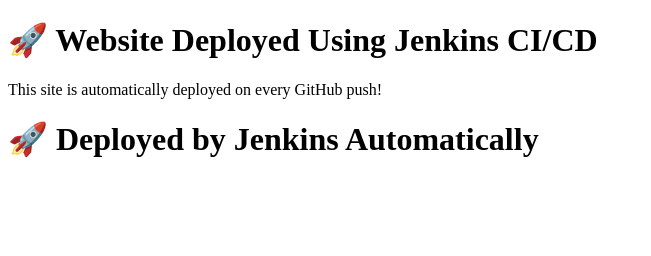
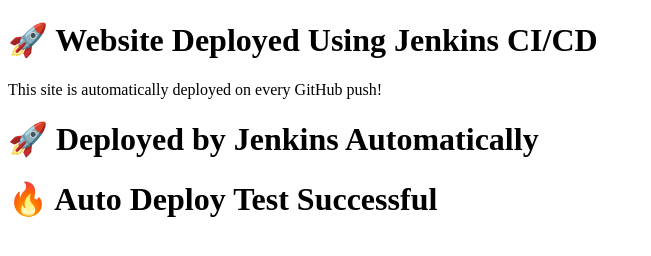
Before and after one commit to pranavnigade123/jenkins-project, a plain HTML site: page index.html in a window 1280 px wide. Shown: the whole page, without its empty margins (0-651 px from the left). Drawn offline with Linux system fonts and the light colour scheme.

Commit message:
Add auto deploy success message to index.html

```diff
--- a/index.html
+++ b/index.html
@@ -7,5 +7,7 @@
     <h1>🚀 Website Deployed Using Jenkins CI/CD</h1>
     <p>This site is automatically deployed on every GitHub push!</p>
     <h1>🚀 Deployed by Jenkins Automatically</h1>
+    <h1>🔥 Auto Deploy Test Successful</h1>
+
 </body>
 </html>
```
